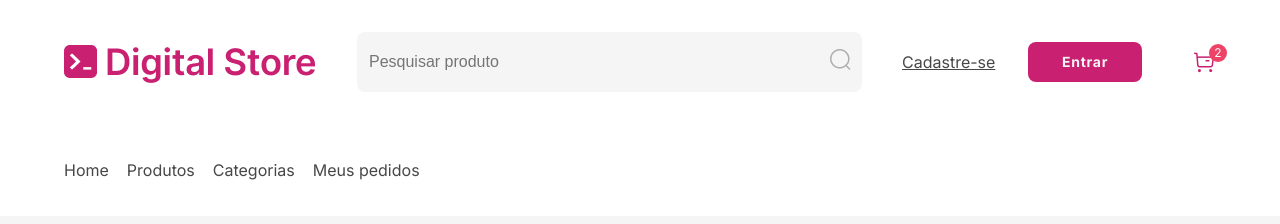
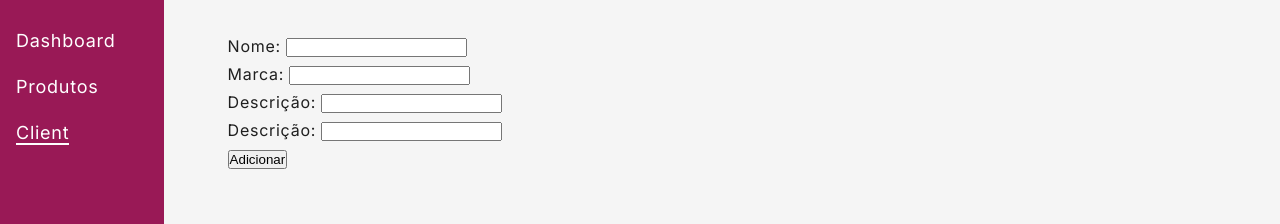
Before and after one commit to PedroAloonso/Digital-College-FullStack, a React (Vite) app: page /dashboard/client in a window 1280 px wide. Shown: the top 224 px of the page. Built offline with nearby package versions, Linux system fonts and the light colour scheme.

Commit message:
feat: add Dashboard with form example for adding products; update routing and improve menu navigation

```diff
--- a/src/components/Menu/DashboardMenu/DashboardMenu.jsx
+++ b/src/components/Menu/DashboardMenu/DashboardMenu.jsx
@@ -20,6 +20,7 @@ export default function DashboardMenu() {
                                         isActive ? style.selected : ""
                                     }
                                     to={`/${value.route}`}
+                                    end
                                 >
                                     {value.title}
                                 </NavLink>
--- a/src/components/Menu/DashboardMenu/dashboardMenu.module.scss
+++ b/src/components/Menu/DashboardMenu/dashboardMenu.module.scss
@@ -1,12 +1,11 @@
 @use "../../../assets/styles/TextClasses";
 
 .container {
+    background-color: var(--tertiary);
     padding: 0 !important;
+    width: fit-content;
 
     height: 100vh;
-    width: fit-content;
-
-    background-color: var(--tertiary);
 
     @include TextClasses.text-medium;
     color: var(--white);
@@ -21,7 +20,6 @@
             list-style-type: none;
 
             & li {
-
                 & a {
                     color: var(--white);
                     text-decoration: none;
@@ -31,10 +29,6 @@
     }
 }
 
-.selected:after {
-    display: block;
-    content: " ";
-    width: 100%;
-    height: 2px;
-    background-color: var(--white);
+.selected {
+    border-bottom: 2px solid var(--white);
 }
--- a/src/components/Menu/MainMenu/MainMenu.jsx
+++ b/src/components/Menu/MainMenu/MainMenu.jsx
@@ -19,6 +19,7 @@ export default function MainMenu() {
                                     isActive ? style.selected : ""
                                 }
                                 to={`/${value.route}`}
+                                end
                             >
                                 {value.name}
                             </NavLink>
--- a/src/pages/Dashboard/Dashboard.jsx
+++ b/src/pages/Dashboard/Dashboard.jsx
@@ -1,12 +1,65 @@
-import style from "./dashboard.module.scss"
+import style from "./dashboard.module.scss";
+import { Outlet } from "react-router-dom";
 
 import DashboardMenu from "../../components/Menu/DashboardMenu/DashboardMenu";
 
 export default function Dashboard() {
+    const handleSubmit = async (event) => {
+        event.preventDefault(); // Evita o comportamento padrão do formulário
+
+        const form = document.querySelector("#form");
+        const formData = new FormData(form);
+
+        // Converte os dados do formulário para um objeto JSON
+        const json = JSON.stringify(Object.fromEntries(formData.entries()));
+
+        await addProduct(json);
+
+        form.reset(); // Limpa os inputs do formulário
+    };
+
+    const addProduct = async (data) => {
+        try {
+            const response = await fetch(
+                "http://localhost:3000/sequelize-products/",
+                {
+                    method: "POST",
+                    headers: { "Content-Type": "application/json" },
+                    body: data,
+                },
+            );
+
+            if (!response.ok) {
+                throw new Error("Erro ao enviar os dados");
+            }
+        } catch (error) {
+            console.error("Erro no addUser:", error);
+        }
+    };
+
     return (
         <div className={style.container}>
-            <DashboardMenu/>
-            <h1>Dashboard</h1>
+            <DashboardMenu />
+            <Outlet />
+            <form id="form" action="POST" onSubmit={handleSubmit}>
+                <div>
+                    <label htmlFor="name">Nome: </label>
+                    <input type="text" name="name" id="name" required />
+                </div>
+                <div>
+                    <label htmlFor="brand">Marca: </label>
+                    <input type="text" name="brand" id="brand" required />
+                </div>
+                <div>
+                    <label htmlFor="description">Descrição: </label>
+                    <input type="text" name="description" id="description" />
+                </div>
+                <div>
+                    <label htmlFor="stock">Descrição: </label>
+                    <input type="number" name="stock" id="stock" />
+                </div>
+                <button type="submit">Adicionar</button>
+            </form>
         </div>
     );
-};
+}
--- a/src/routes/AppRoutes.jsx
+++ b/src/routes/AppRoutes.jsx
@@ -38,7 +38,11 @@ export default function AppRoutes() {
 
                     <Route path="*" element={<Home />} />
                 </Route>
-                <Route path="/dashboard" element={<Dashboard />} />
+                <Route path="/dashboard">
+                    <Route index element={<Dashboard />} />
+                    <Route path="products" element={<Dashboard />} />
+                    <Route path="client" element={<Dashboard />} />
+                </Route>
             </Routes>
         </>
     );
```
Also changed, not shown: 1 other file (tests, documents, lock files or other folders).
